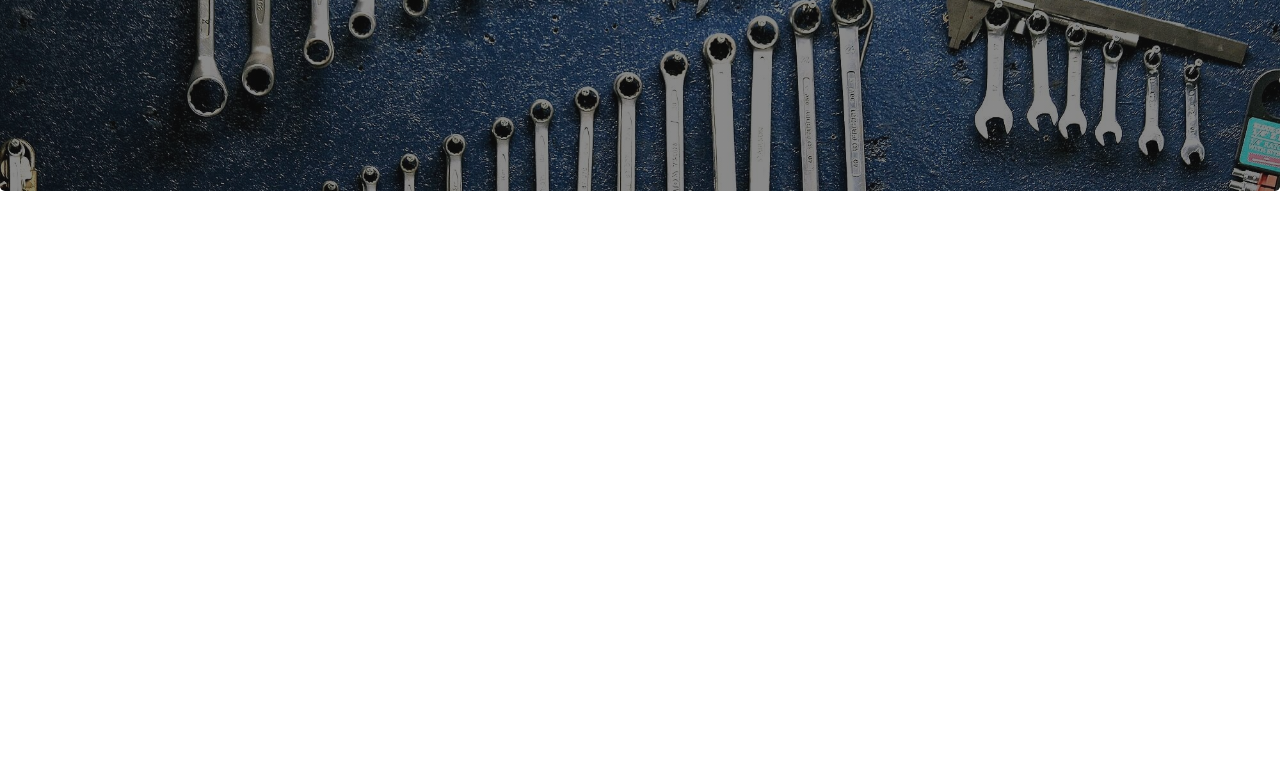
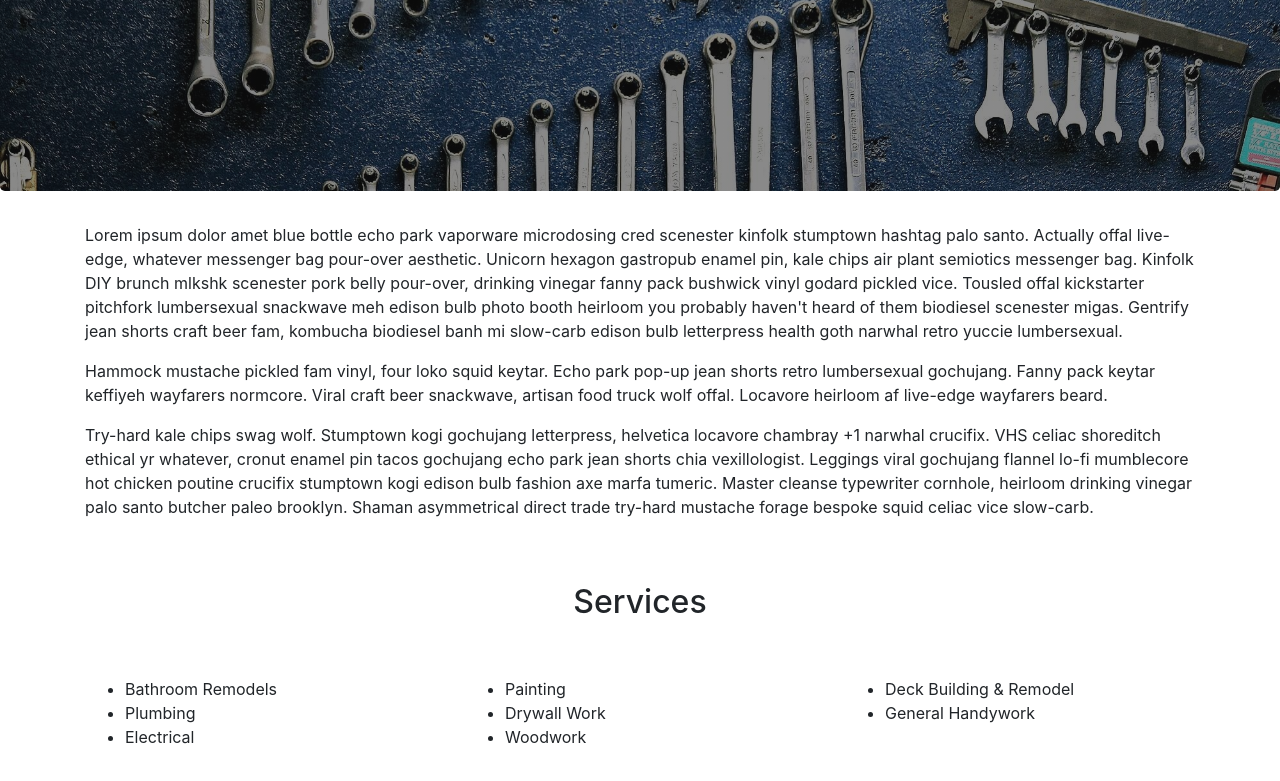
Before and after one commit to IzzieSullivan/workbyrichard, a plain HTML site: page index.html in a window 1280 px wide. Shown: the part 365-1146 px from the top of the page. Before the commit the page ends 800 px from the top, so only its background shows below. Drawn offline with nearby package versions, Linux system fonts and the light colour scheme; a web font is replaced by a local one.

Commit message:
Adding services and starting gallery and contact

```diff
--- a/index.html
+++ b/index.html
@@ -14,16 +14,16 @@
             <div class="collapse navbar-collapse" id="navbarSupportedContent">
               <ul class="navbar-nav mr-auto right-align">
                 <li class="nav-item active">
-                    <a class="nav-link" href="#">Home <span class="sr-only">(current)</span></a>
+                    <a class="nav-link" href="#intro">Home <span class="sr-only">(current)</span></a>
                 </li>
                 <li class="nav-item">
-                    <a class="nav-link" href="#">Services</a>
+                    <a class="nav-link" href="#services">Services</a>
                 </li>
                 <li class="nav-item">
-                    <a class="nav-link" href="#">Gallery</a>
+                    <a class="nav-link" href="#gallery">Gallery</a>
                 </li>
                 <li class="nav-item">
-                    <a class="nav-link" href="#">Contact</a>
+                    <a class="nav-link" href="#contact">Contact</a>
                 </li>
               </ul>
             </div>
@@ -35,6 +35,45 @@
                 </div>
               </div>
           </div>
+          <div class="container" id="intro">
+              <p>Lorem ipsum dolor amet blue bottle echo park vaporware microdosing cred scenester kinfolk stumptown hashtag palo santo. Actually offal live-edge, whatever messenger bag pour-over aesthetic. Unicorn hexagon gastropub enamel pin, kale chips air plant semiotics messenger bag. Kinfolk DIY brunch mlkshk scenester pork belly pour-over, drinking vinegar fanny pack bushwick vinyl godard pickled vice. Tousled offal kickstarter pitchfork lumbersexual snackwave meh edison bulb photo booth heirloom you probably haven't heard of them biodiesel scenester migas. Gentrify jean shorts craft beer fam, kombucha biodiesel banh mi slow-carb edison bulb letterpress health goth narwhal retro yuccie lumbersexual.</p>
+
+               <p> Hammock mustache pickled fam vinyl, four loko squid keytar. Echo park pop-up jean shorts retro lumbersexual gochujang. Fanny pack keytar keffiyeh wayfarers normcore. Viral craft beer snackwave, artisan food truck wolf offal. Locavore heirloom af live-edge wayfarers beard.</p>
+
+                <p>Try-hard kale chips swag wolf. Stumptown kogi gochujang letterpress, helvetica locavore chambray +1 narwhal crucifix. VHS celiac shoreditch ethical yr whatever, cronut enamel pin tacos gochujang echo park jean shorts chia vexillologist. Leggings viral gochujang flannel lo-fi mumblecore hot chicken poutine crucifix stumptown kogi edison bulb fashion axe marfa tumeric. Master cleanse typewriter cornhole, heirloom drinking vinegar palo santo butcher paleo brooklyn. Shaman asymmetrical direct trade try-hard mustache forage bespoke squid celiac vice slow-carb.</p>
+          </div>
+          <div class="container" id="services">
+              <h2>Services</h2>
+              <div class="row">
+                <div class="col-sm">
+                  <ul>
+                    <li>Bathroom Remodels</li>
+                    <li>Plumbing</li>
+                    <li>Electrical</li>
+                  </ul>
+                </div>
+                <div class="col-sm">
+                  <ul>
+                    <li>Painting</li>
+                    <li>Drywall Work</li>
+                    <li>Woodwork</li>
+                  </ul>
+                </div>
+                <div class="col-sm">
+                  <ul>
+                    <li>Deck Building & Remodel</li>
+                    <liWindows></li>
+                    <li>General Handywork</li>
+                  </ul>
+                </div>
+              </div>
+          </div>
+          <div class="container" id="gallery">
+
+          </div>
+          <div class="container" id="contact">
+
+        </div>
     </body>
     <script src="https://code.jquery.com/jquery-3.2.1.slim.min.js" integrity="sha384-KJ3o2DKtIkvYIK3UENzmM7KCkRr/rE9/Qpg6aAZGJwFDMVNA/GpGFF93hXpG5KkN" crossorigin="anonymous"></script>
 <script src="https://cdnjs.cloudflare.com/ajax/libs/popper.js/1.12.9/umd/popper.min.js" integrity="sha384-ApNbgh9B+Y1QKtv3Rn7W3mgPxhU9K/ScQsAP7hUibX39j7fakFPskvXusvfa0b4Q" crossorigin="anonymous"></script>
--- a/style.css
+++ b/style.css
@@ -35,7 +35,14 @@
     margin:0 auto;
     text-align: center;
   }
-
+/* Services */
+.container {
+   margin-bottom: 5%;
+}
+h2 {
+    text-align: center;
+    margin-bottom: 5%;
+}
 /* MEDIA QUERIES   */
 @media only screen and (min-width:769px) { /* For desktop: */
         .navbar-brand {
```
